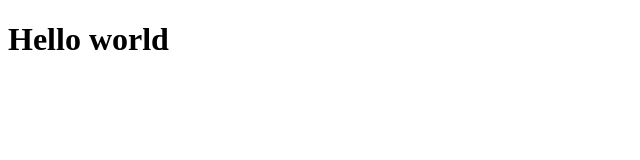
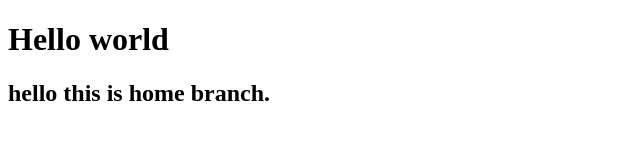
Before and after one commit to jenilsavani9/git_intro, a plain HTML site: page index.html in a window 1280 px wide. Shown: the whole page, without its empty margins (0-640 px from the left). Drawn offline with Linux system fonts and the light colour scheme.

Commit message:
home commit

```diff
--- a/index.html
+++ b/index.html
@@ -10,6 +10,8 @@
 
 <body>
     <h1>Hello world</h1>
+
+    <h2>hello this is home branch.</h2>
 </body>
 
 </html>
```
